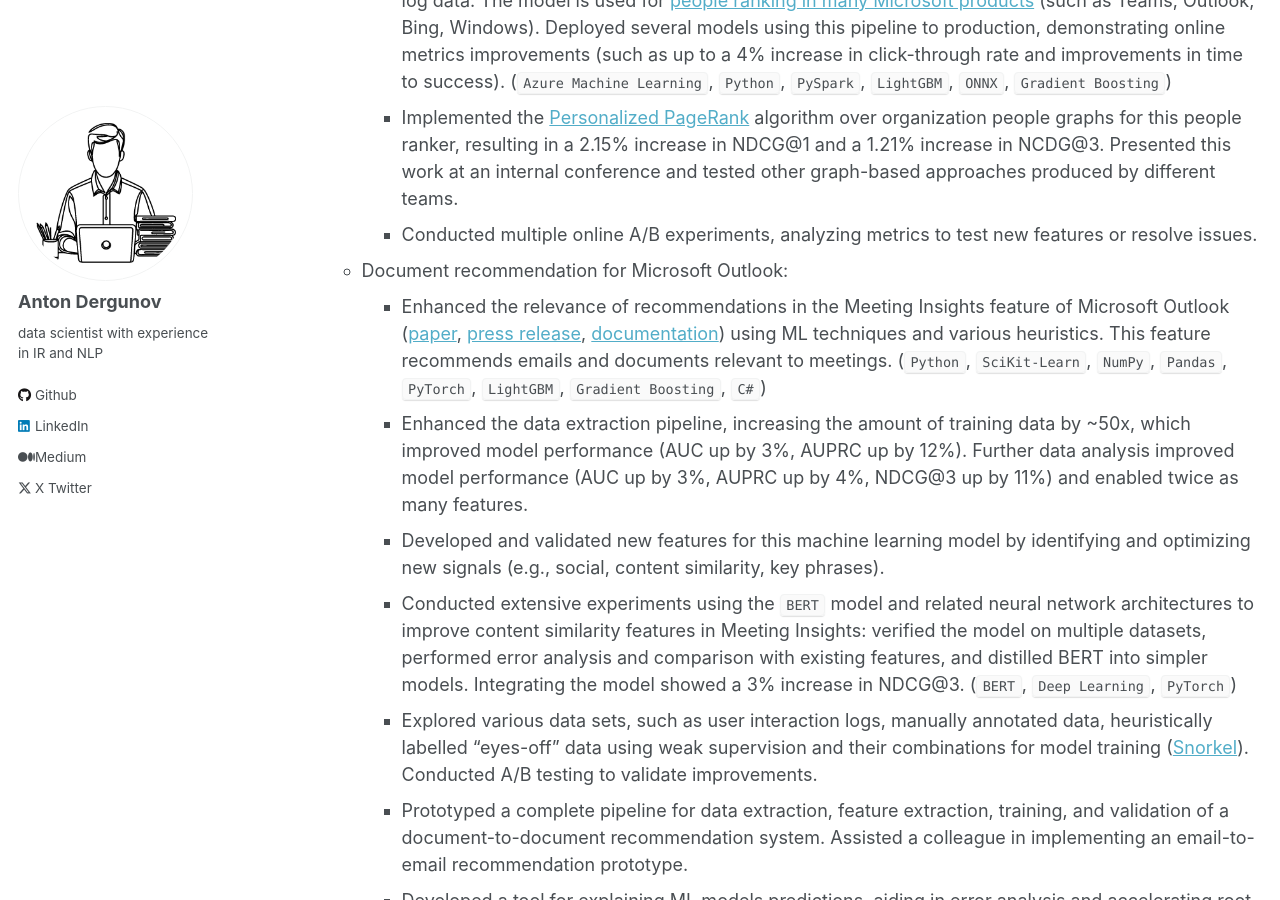
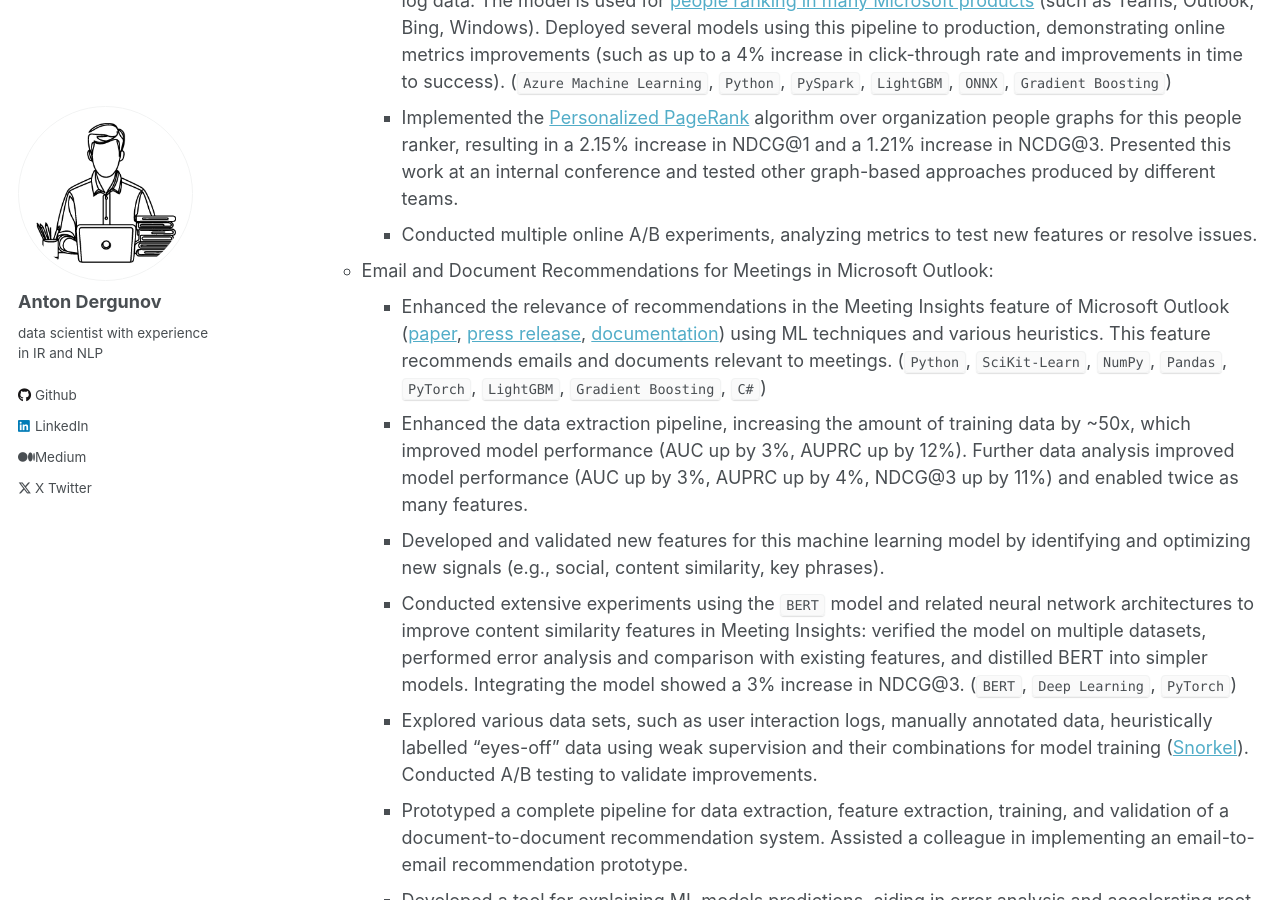
Before and after one commit to anton-dergunov/anton-dergunov.github.io, a Jekyll site: the page built from _pages/cv.md, in a window 1280 px wide and 900 px high, scrolled down 1016 px. Built offline with Jekyll 4.4.1, drawn with Linux system fonts in a browser that asks for light colours.

Commit message:
Small CV fix

```diff
--- a/_pages/cv.md
+++ b/_pages/cv.md
@@ -31,7 +31,7 @@
     - Implemented the [Personalized PageRank](https://www.cs.cornell.edu/~bindel/blurbs/edgeppr.html) algorithm over organization people graphs for this people ranker, resulting in a 2.15% increase in NDCG@1 and a 1.21% increase in NCDG@3. Presented this work at an internal conference and tested other graph-based approaches produced by different teams.
     - Conducted multiple online A/B experiments, analyzing metrics to test new features or resolve issues.
 
-  - Document recommendation for Microsoft Outlook:
+  - Email and Document Recommendations for Meetings in Microsoft Outlook:
     - Enhanced the relevance of recommendations in the Meeting Insights feature of Microsoft Outlook ([paper](https://www.microsoft.com/en-us/research/publication/calendar-aware-proactive-email-recommendation/), [press release](https://www.microsoft.com/en-us/research/blog/the-story-of-an-office-ai-feature-how-ai-can-promote-efficient-meeting-preparation/), [documentation](https://support.microsoft.com/en-gb/office/use-intelligent-technology-in-outlook-on-the-web-and-outlook-com-24b30683-8340-4b69-b8ac-4193ec528a70)) using ML techniques and various heuristics. This feature recommends emails and documents relevant to meetings. (`Python`, `SciKit-Learn`, `NumPy`, `Pandas`, `PyTorch`, `LightGBM`, `Gradient Boosting`, `C#`)
     - Enhanced the data extraction pipeline, increasing the amount of training data by ~50x, which improved model performance (AUC up by 3%, AUPRC up by 12%). Further data analysis improved model performance (AUC up by 3%, AUPRC up by 4%, NDCG@3 up by 11%) and enabled twice as many features.
     - Developed and validated new features for this machine learning model by identifying and optimizing new signals (e.g., social, content similarity, key phrases).
```
Also changed, not shown: 2 other files.
